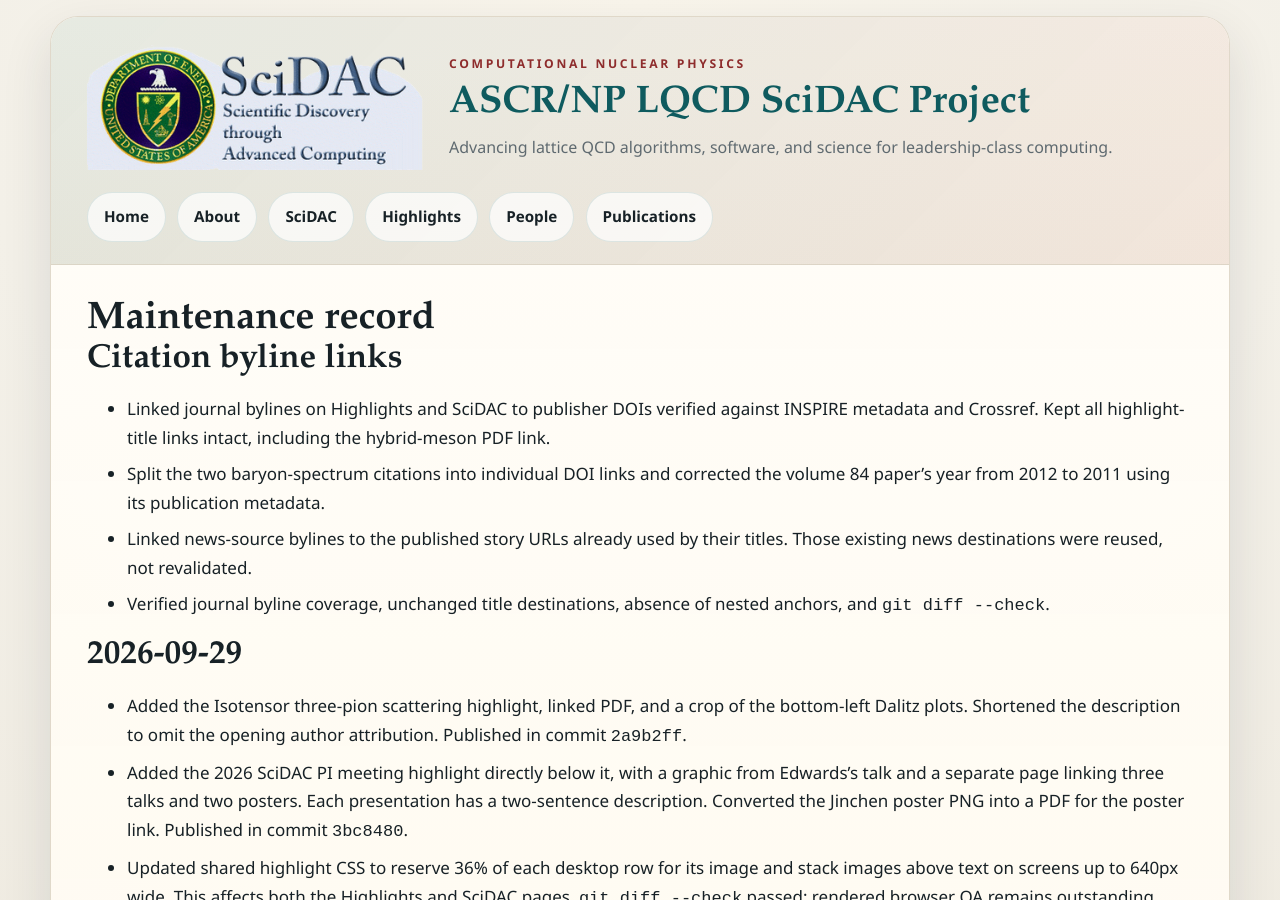
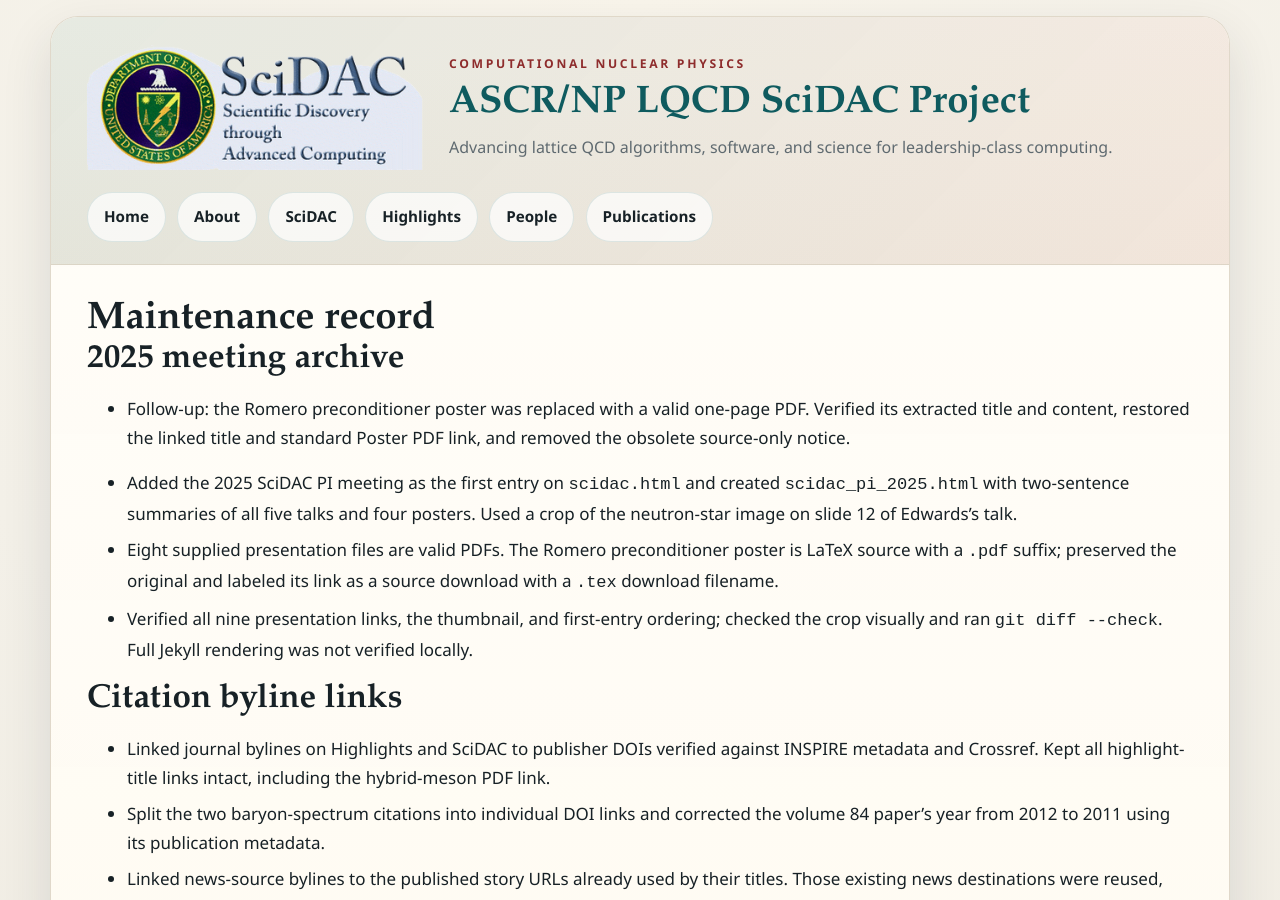
Before and after one commit to LQCDSciDAC/LQCDSciDAC.github.io, a Jekyll site: the page built from MAINTENANCE.md, in a window 1280 px wide and 900 px high. Built offline with Jekyll 4.4.1, drawn with Linux system fonts in a browser that asks for light colours; our own code applies the rules of GitHub Pages for plain Markdown files.

```diff
--- a/MAINTENANCE.md
+++ b/MAINTENANCE.md
@@ -1,4 +1,20 @@
 # Maintenance record
+
+## 2025 meeting archive
+
+- Follow-up: the Romero preconditioner poster was replaced with a valid one-page
+  PDF. Verified its extracted title and content, restored the linked title and
+  standard Poster PDF link, and removed the obsolete source-only notice.
+
+- Added the 2025 SciDAC PI meeting as the first entry on `scidac.html` and created
+  `scidac_pi_2025.html` with two-sentence summaries of all five talks and four
+  posters. Used a crop of the neutron-star image on slide 12 of Edwards's talk.
+- Eight supplied presentation files are valid PDFs. The Romero preconditioner
+  poster is LaTeX source with a `.pdf` suffix; preserved the original and labeled
+  its link as a source download with a `.tex` download filename.
+- Verified all nine presentation links, the thumbnail, and first-entry ordering;
+  checked the crop visually and ran `git diff --check`. Full Jekyll rendering was
+  not verified locally.
 
 ## Citation byline links
 
```
Also changed, not shown: AGENTS.md (+4 -0 lines), scidac.html (+13 -0 lines), scidac_pi_2025.html (added, +48 -0 lines), img/scidac_pi_2025.png (added), 2 other files.
